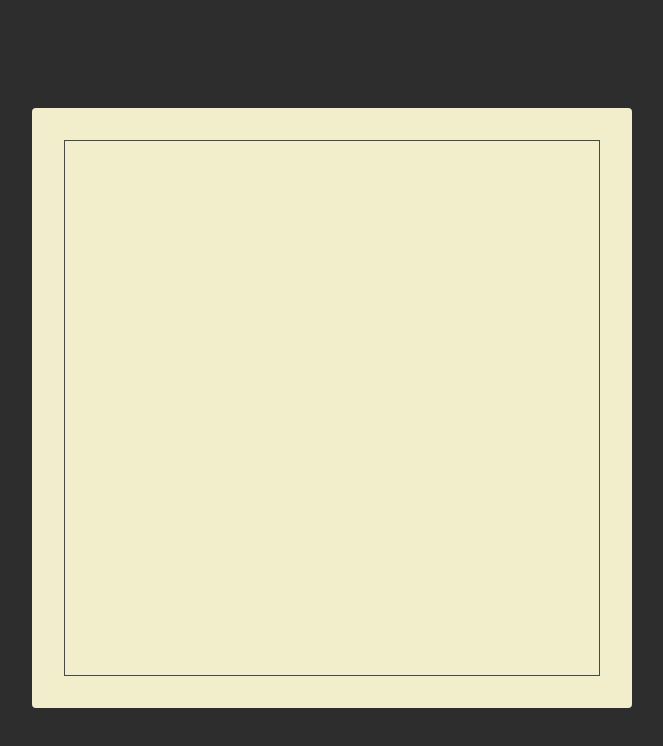
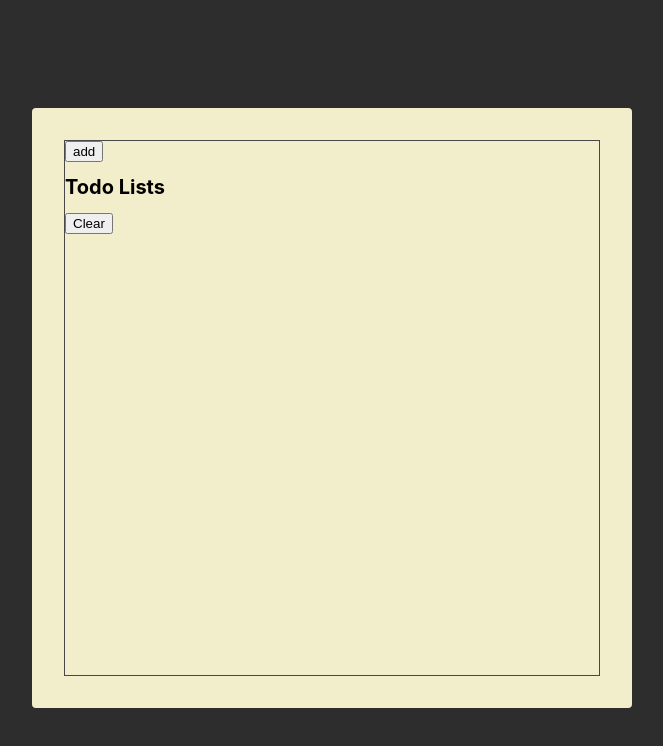
Before and after one commit to deyanazhari-droid/react-1, a website: page index.html in a window 1280 px wide. Shown: the whole page, without its empty margins (308-971 px from the left). Drawn offline with Linux system fonts and the light colour scheme.

Commit message:
banyak update nya
banyak dah pokok nya

```diff
--- a/index.html
+++ b/index.html
@@ -6,10 +6,20 @@
     <meta http-equiv="X-UA-Compatible" content="ie=edge" />
     <title>Static Template</title>
     <link rel="stylesheet" href="./styles.css" />
+    <link
+      href="https://fonts.googleapis.com/css2?family=Bungee&family=Homemade+Apple&display=swap"
+      rel="stylesheet"
+    />
   </head>
   <body>
     <div class="container">
-      <div class="frame"></div>
+      <div class="frame">
+        <div class="header">
+          <button class="header-btn">add</button>
+          <h1 class="header-title">Todo Lists</h1>
+          <button class="header-btn main-red-color">Clear</button>
+        </div>
+      </div>
     </div>
   </body>
 </html>
```
